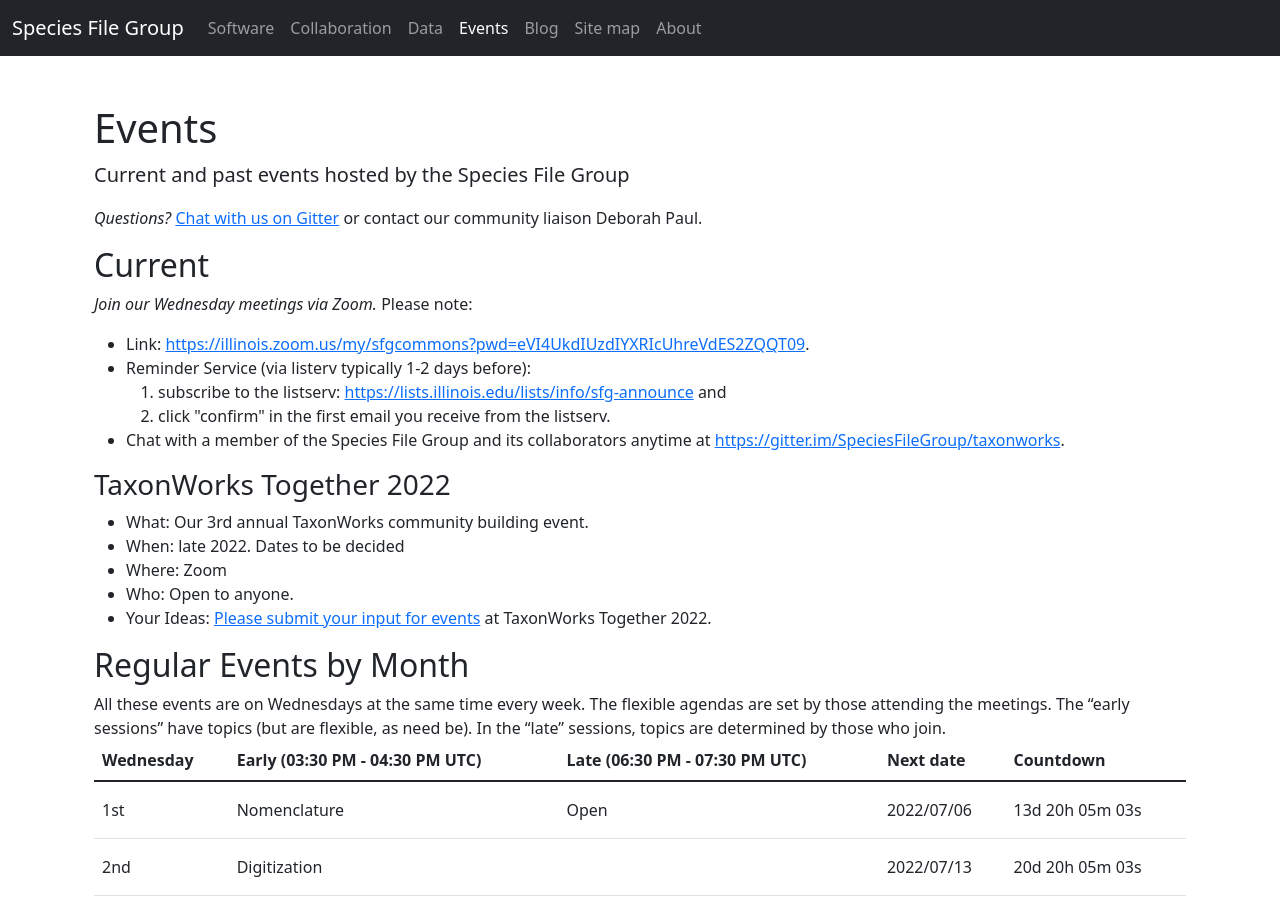
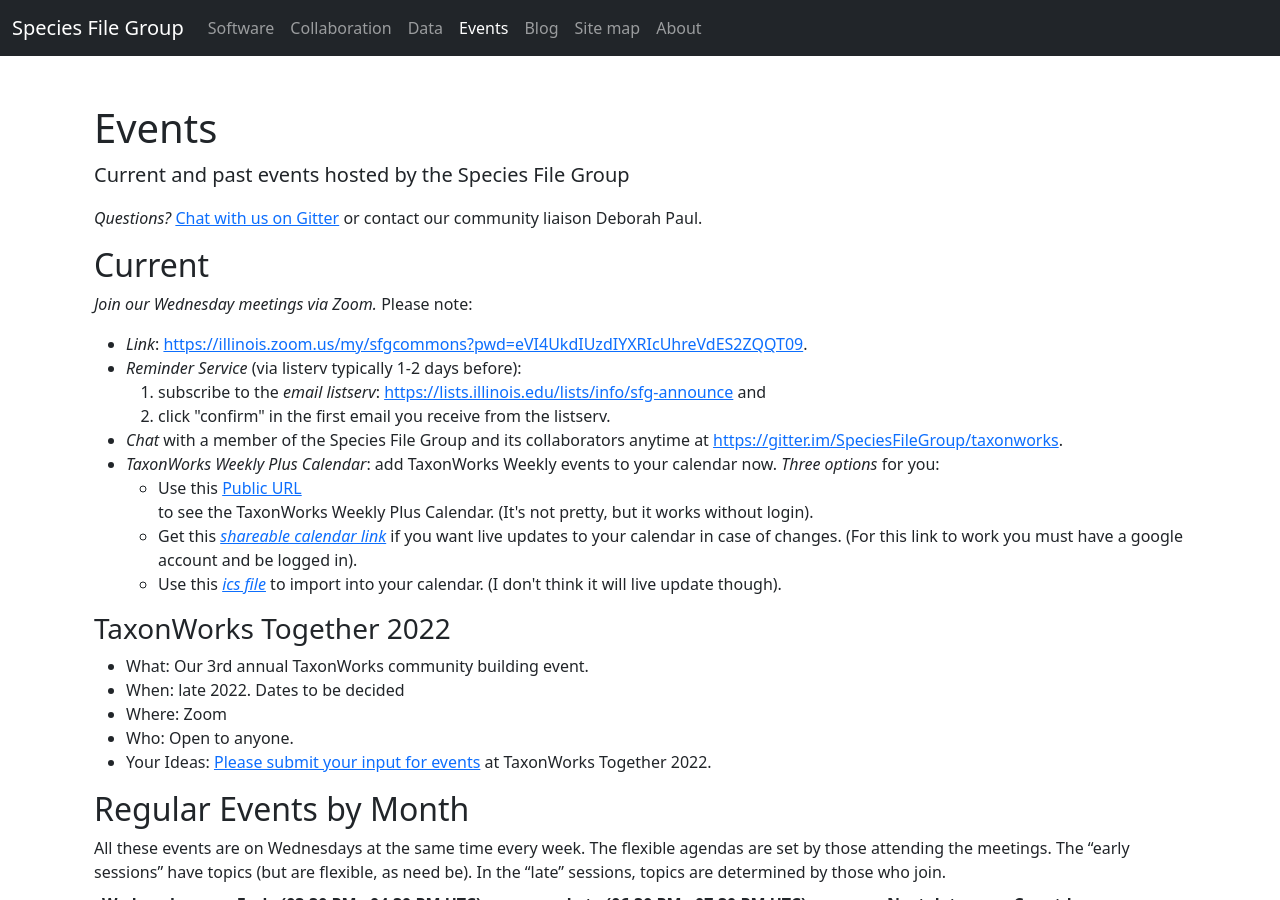
Before and after one commit to pnhogan/speciesfilegroup.github.io, a Jekyll site: the page built from events.html, in a window 1280 px wide and 900 px high. Built offline with Jekyll 4.4.1, drawn with Linux system fonts in a browser that asks for light colours.

Commit message:
adding three TaxonWorks Calendar options

```diff
--- a/events.html
+++ b/events.html
@@ -12,13 +12,19 @@
 
   <p><em>Join our Wednesday meetings via Zoom.</em> Please note:
     <ul>
-      <li>Link: <a href="https://illinois.zoom.us/my/sfgcommons?pwd=eVI4UkdIUzdIYXRIcUhreVdES2ZQQT09">https://illinois.zoom.us/my/sfgcommons?pwd=eVI4UkdIUzdIYXRIcUhreVdES2ZQQT09<a/>.</li>
-      <li>Reminder Service (via listerv typically 1-2 days before):</li>
+      <li><em>Link</em>: <a href="https://illinois.zoom.us/my/sfgcommons?pwd=eVI4UkdIUzdIYXRIcUhreVdES2ZQQT09">https://illinois.zoom.us/my/sfgcommons?pwd=eVI4UkdIUzdIYXRIcUhreVdES2ZQQT09<a/>.</li>
+      <li><em>Reminder Service</em> (via listerv typically 1-2 days before):</li>
       <ol>
-        <li>subscribe to the listserv: <a href="https://lists.illinois.edu/lists/info/sfg-announce">https://lists.illinois.edu/lists/info/sfg-announce</a> and</li>
+        <li>subscribe to the <em>email listserv</em>: <a href="https://lists.illinois.edu/lists/info/sfg-announce">https://lists.illinois.edu/lists/info/sfg-announce</a> and</li>
         <li>click "confirm" in the first email you receive from the listserv.</li>
       </ol>
-      <li>Chat with a member of the Species File Group and its collaborators anytime at <a href="https://gitter.im/SpeciesFileGroup/taxonworks">https://gitter.im/SpeciesFileGroup/taxonworks</a>.
+      <li><em>Chat</em> with a member of the Species File Group and its collaborators anytime at <a href="https://gitter.im/SpeciesFileGroup/taxonworks">https://gitter.im/SpeciesFileGroup/taxonworks</a>.
+      <li><em>TaxonWorks Weekly Plus Calendar</em>: add TaxonWorks Weekly events to your calendar now. <em>Three options</em> for you:</li>
+        <ul>
+          <li>Use this <a href="https://calendar.google.com/calendar/embed?src=dt1h41u4dv7vsel7iobrdpms58%40group.calendar.google.com&ctz=America%2FChicago">Public URL</a></li> to see the TaxonWorks Weekly Plus Calendar. (It's not pretty, but it works without login).
+          <li>Get this <em><a href="https://calendar.google.com/calendar/u/0?cid=ZHQxaDQxdTRkdjd2c2VsN2lvYnJkcG1zNThAZ3JvdXAuY2FsZW5kYXIuZ29vZ2xlLmNvbQ">shareable calendar link</a></em> if you want live updates to your calendar in case of changes. (For this link to work you must have a google account and be logged in).</li>
+          <li>Use this <em><a href="https://calendar.google.com/calendar/ical/dt1h41u4dv7vsel7iobrdpms58%40group.calendar.google.com/public/basic.ics">ics file</a></em> to import into your calendar. (I don't think it will live update though).</li>
+        </ul>
     </ul>
   </p>
 
```
